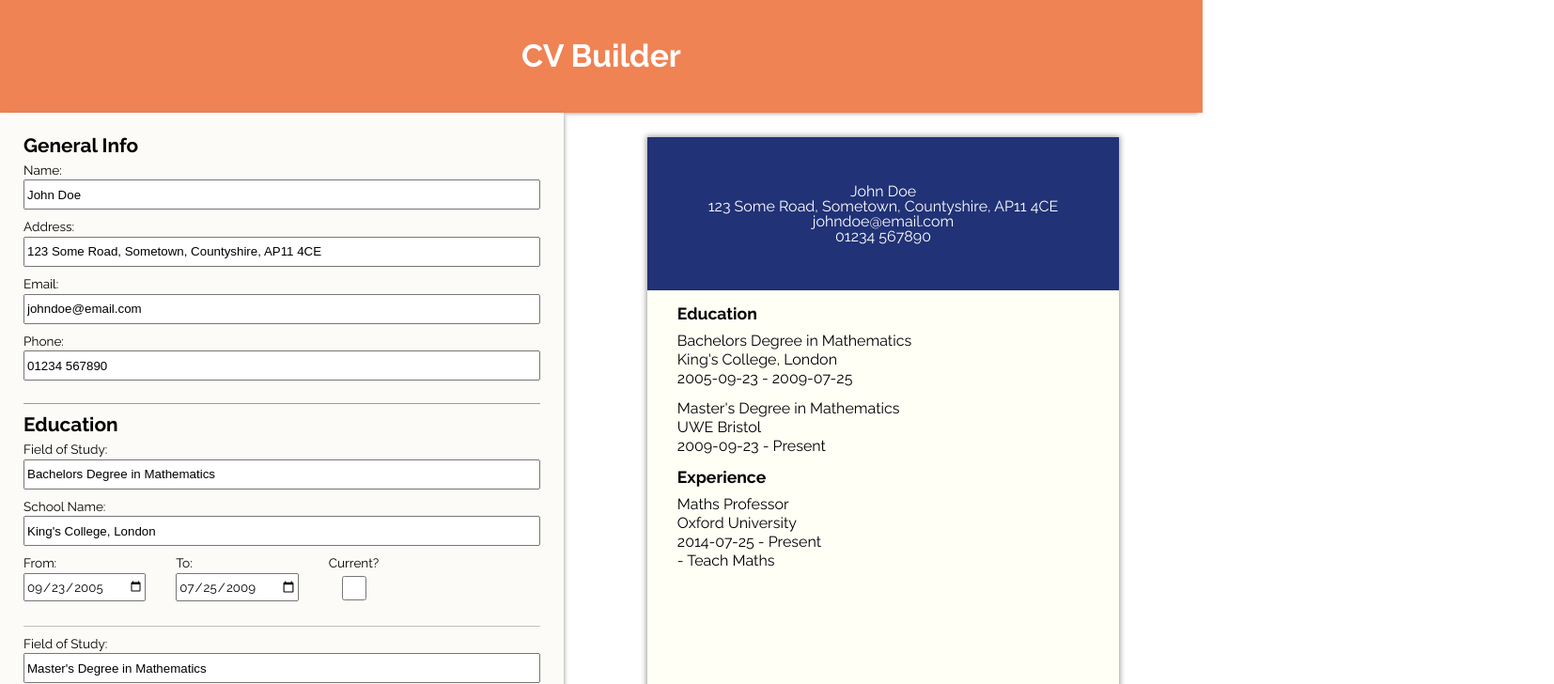
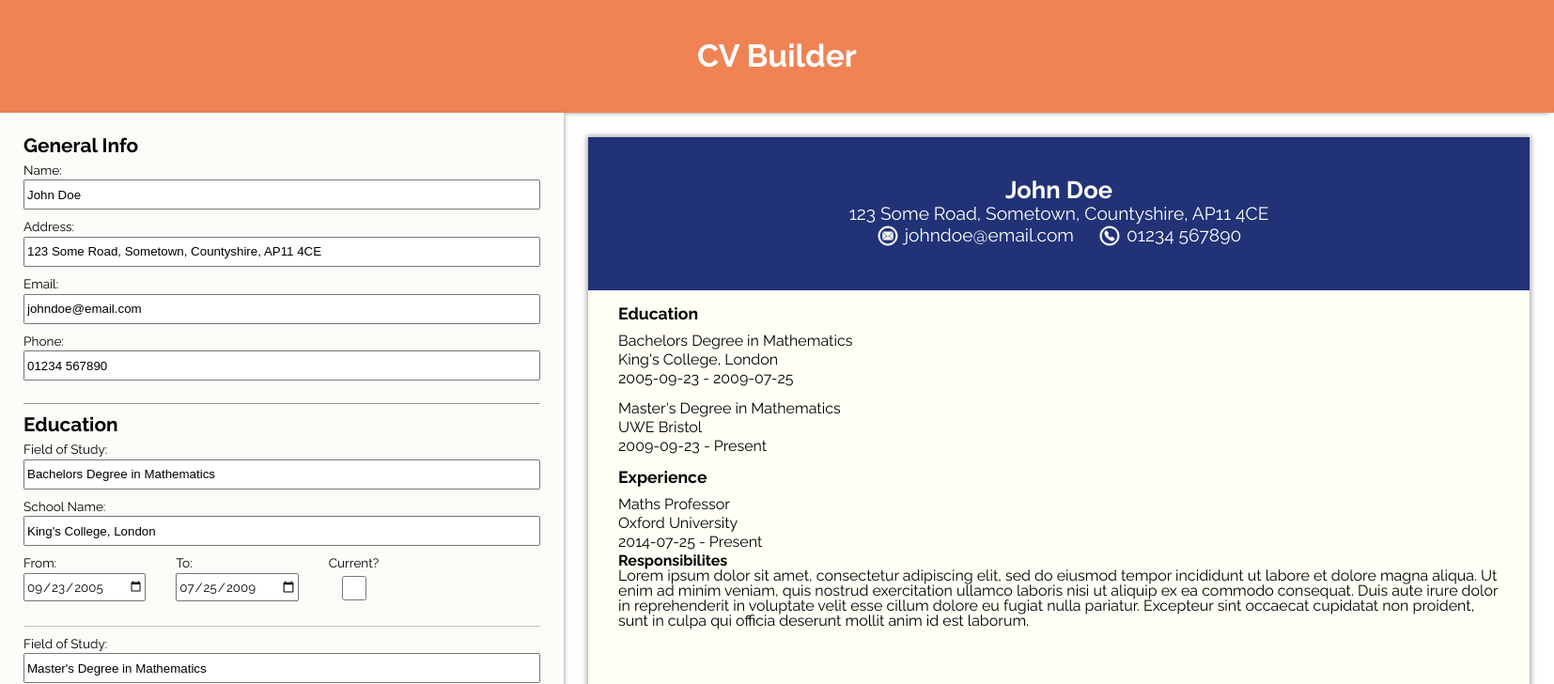
Before and after one commit to mikeplant/cv-builder, a React (Vite) app: page / in a window 1280 px wide. Shown: the top 728 px of the page at 94% size, 1654 px wide, since content can reach past the window. Built offline with nearby package versions, Linux system fonts and the light colour scheme.

Commit message:
Add conditional formatting to header preview

```diff
--- a/src/App.jsx
+++ b/src/App.jsx
@@ -138,7 +138,7 @@ function App() {
     responsibilities: (e, id) => {
       const updatedArr = [...experience];
       const obj = getObjById(updatedArr, id);
-      obj.responsibilities = e.target.value;
+      obj.responsibilities = `${e.target.value}`;
       setExperience(updatedArr);
     },
   };
--- a/src/components/Experience.jsx
+++ b/src/components/Experience.jsx
@@ -12,6 +12,7 @@ function Experience({ experience, onChange }) {
       startDate: "",
       endDate: "",
       isCurrent: "",
+      responsibililities: "",
     };
     onChange.addExperience(newExperience);
   }
--- a/src/components/preview/ExperienceSectionPreview.jsx
+++ b/src/components/preview/ExperienceSectionPreview.jsx
@@ -13,7 +13,13 @@ function ExperienceSectionPreview({ experience }) {
         {experience.startDate}
         {getEndDate()}
       </p>
-      <p>{experience.responsibilities}</p>
+      {experience.responsibilities ? (
+        <h2 className="subheading">Responsibilites</h2>
+      ) : (
+        ""
+      )}
+
+      <p className="exp-responsibilities">{experience.responsibilities}</p>
     </div>
   );
 }
--- a/src/components/preview/HeaderPreview.jsx
+++ b/src/components/preview/HeaderPreview.jsx
@@ -1,13 +1,41 @@
 function HeaderPreview({ generalInfo }) {
   return (
     <div className="preview-header">
-      {generalInfo.name}
-      <br />
-      {generalInfo.address}
-      <br />
-      {generalInfo.email}
-      <br />
-      {generalInfo.phone}
+      <h1>{generalInfo.name}</h1>
+      <p>{generalInfo.address}</p>
+
+      {generalInfo.email || generalInfo.phone ? (
+        <p className="header-contacts">
+          {generalInfo.email ? (
+            <span className="icon-contact-pair">
+              <img
+                src="src/assets/img/circle-mail.svg"
+                className="header-icon"
+                alt="circle mail icon"
+              ></img>
+              {generalInfo.email}
+            </span>
+          ) : (
+            ""
+          )}
+
+          {generalInfo.phone ? (
+            <span className="icon-contact-pair">
+              <img
+                src="src/assets/img/circle-phone.svg"
+                className="header-icon"
+                alt="circle phone icon"
+              ></img>
+              {generalInfo.phone}
+            </span>
+          ) : (
+            ""
+          )}
+        </p>
+      ) : (
+        ""
+      )}
+      <p></p>
     </div>
   );
 }
--- a/src/demoData.js
+++ b/src/demoData.js
@@ -33,7 +33,8 @@ const demoData = {
       startDate: "2014-07-25",
       endDate: "",
       isCurrent: true,
-      responsibilities: "- Teach Maths",
+      responsibilities:
+        "Lorem ipsum dolor sit amet, consectetur adipiscing elit, sed do eiusmod tempor incididunt ut labore et dolore magna aliqua. Ut enim ad minim veniam, quis nostrud exercitation ullamco laboris nisi ut aliquip ex ea commodo consequat. Duis aute irure dolor in reprehenderit in voluptate velit esse cillum dolore eu fugiat nulla pariatur. Excepteur sint occaecat cupidatat non proident, sunt in culpa qui officia deserunt mollit anim id est laborum.",
     },
   ],
 };
--- a/src/index.css
+++ b/src/index.css
@@ -47,6 +47,10 @@ header {
   box-shadow: 0 5px 5px -5px #888;
 }
 
+.header-icon {
+  height: 24px;
+}
+
 .form-section {
   background-color: var(--color-four);
   box-shadow: 2px 0 5px -2px #888;
--- a/src/styles/CvPreview.css
+++ b/src/styles/CvPreview.css
@@ -1,5 +1,5 @@
 .cv-preview-container {
-  width: 80%;
+  width: 1002px;
   background-color: rgb(255, 255, 246);
   box-shadow: 0 0 6px 1px #999;
   display: grid;
@@ -7,12 +7,32 @@
 }
 
 .preview-header {
+  max-height: 200px;
   display: flex;
+  flex-direction: column;
   justify-content: center;
   align-items: center;
   text-align: center;
+  gap: 2px;
+  font-size: 1.2rem;
   background-color: #213276;
   color: #fff;
+}
+
+.preview-header h1 {
+  font-size: 1.6rem;
+  font-weight: 700;
+}
+
+.header-contacts {
+  display: inherit;
+  gap: 26px;
+}
+
+.icon-contact-pair {
+  display: flex;
+  align-items: center;
+  gap: 6px;
 }
 
 .preview-inner {
@@ -25,6 +45,10 @@
   font-size: 1.1rem;
 }
 
+.subheading {
+  font-weight: 700;
+}
+
 .education-section-preview {
   margin: 12px 0;
 }
@@ -32,3 +56,7 @@
 .education-section-preview p {
   padding-bottom: 4px;
 }
+
+.exp-responsibilities {
+  white-space: pre-wrap;
+}
--- a/src/styles/ExperienceSection.css
+++ b/src/styles/ExperienceSection.css
@@ -5,5 +5,6 @@
 
 .responsibilities-input {
   min-height: 32px;
+  height: auto;
   resize: vertical;
 }
```
Also changed, not shown: src/assets/img/circle-mail.svg (added), src/assets/img/circle-phone.svg (added).
